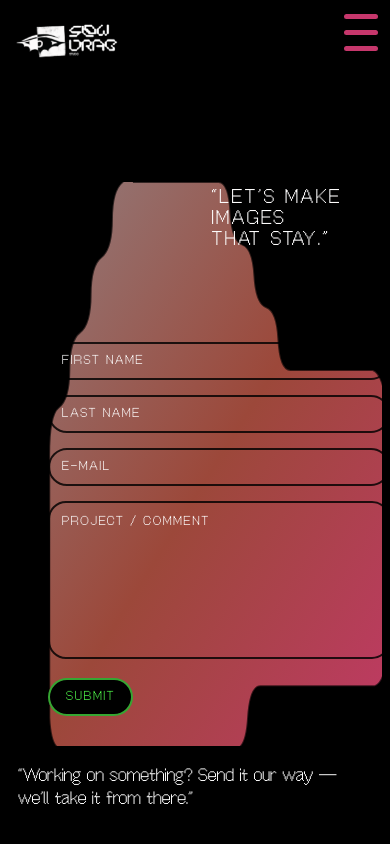
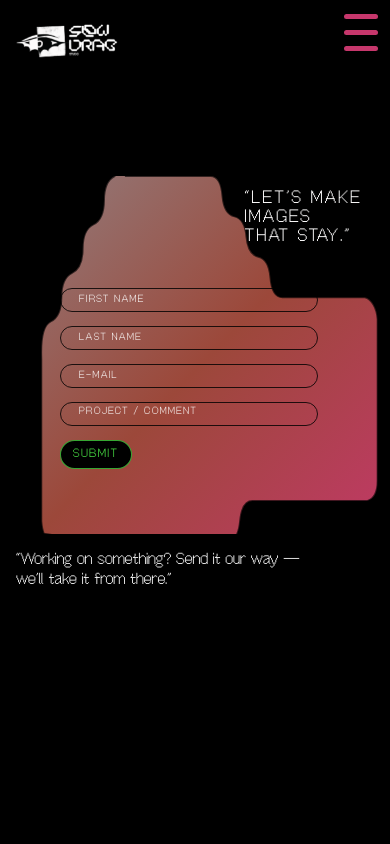
Before and after one commit to narasimhareddyputta94/slowdrag, a Next.js app: page /contact in a window 390 px wide. Shown: the top 844 px of the page. Built offline with nearby package versions, Linux system fonts and the light colour scheme.

Commit message:
implemented changes to contact us section

```diff
--- a/app/contact/contact.css
+++ b/app/contact/contact.css
@@ -8,75 +8,15 @@
   color: #fff;
 }
 
-/* ---------------- Contact page: mobile-only adjustments ---------------- */
-@media (max-width: 767.98px) {
-  /* Keep the same shape/design, but reduce overall card height */
-  .contact-card {
-    /* shorter than desktop clamp(520px, 62vh, 680px) */
-    min-height: clamp(440px, 62vh, 560px) !important;
-  }
-
-  /* Quote inside the card: keep it visible and proportional */
-  .contact-card-quote {
-    top: 24px !important;
-    right: 18px !important;
-    max-width: 240px !important;
-    font-size: clamp(18px, 5.2vw, 24px) !important;
-    line-height: 1.05 !important;
-  }
-
-  /* Form spacing: tighter on mobile */
-  .contact-form {
-    margin-top: clamp(150px, 20vh, 210px) !important;
-    gap: 14px !important;
-  }
-
-  /* Inputs: slightly smaller so everything fits nicely */
-  .contact-page .contact-field {
-    max-width: 100% !important;
-    padding: 10px 12px !important;
-    font-size: 13px !important;
-    border-width: 2px !important;
-  }
-
-  .contact-page textarea.contact-field {
-    height: 132px !important;
-    border-radius: 18px !important;
-    padding-top: 12px !important;
-  }
-
-  .contact-actions {
-    margin-top: 4px !important;
-  }
-
-  .contact-submit {
-    font-size: 13px !important;
-    padding: 10px 16px !important;
-  }
-
-  /* Keep the “outside quote” but make it flow under the card on mobile */
-  .contact-outside-quote {
-    position: static !important;
-    right: auto !important;
-    bottom: auto !important;
-    margin-top: 14px !important;
-    width: auto !important;
-    max-width: 100% !important;
-    white-space: pre-line !important;
-    font-size: 16px !important;
-    line-height: 1.25 !important;
-  }
-}
-
 /* --- Base Styles (No change to desktop) --- */
 .contact-card {
-  padding: 34px 34px 30px 120px; /* Default desktop padding */
+  padding: 2.125rem 2.125rem 1.875rem 9rem; /* Default desktop padding */
 }
 
 .contact-card-quote {
   position: absolute;
-  top: 80px;
-  right: 100px;
+  top: clamp(2.5rem, 7vh, 5rem);
+  right: clamp(1.125rem, 7vw, 6.25rem);
   z-index: 10;
   text-align: left;
   text-transform: uppercase;
@@ -84,33 +24,40 @@
   letter-spacing: 0.12em;
   line-height: 1.05;
   font-weight: 700;
-  font-size: clamp(22px, 2.8vw, 34px);
-  max-width: 320px;
+  font-size: clamp(1.375rem, 2.8vw, 2.125rem);
+  max-width: clamp(12.5rem, 34vw, 20rem);
   color: #fdfcfcff;
   pointer-events: none;
 }
 
 .contact-form {
   display: grid;
-  margin-top: clamp(240px, 26vh, 340px); /* Form starts low on desktop */
-  gap: 30px;
+  margin-top: clamp(10.625rem, 26vh, 21.25rem); /* Keep desktop feel, lift on small screens */
+  margin-left: 6.5rem;
+  gap: clamp(1.125rem, 3vw, 2.25rem);
+  justify-items: start;
   width: 100%;
+}
+
+.contact-actions {
+  justify-self: start;
 }
 
 .name-row {
   display: grid;
   grid-template-columns: 1fr 1fr;
-  gap: 20px;
+  gap: clamp(2.5rem, 4.5vw, 3.5rem);
   width: 100%;
-  max-width: 520px;
+  max-width: min(32.5rem, 100%);
 }
 
 .contact-field {
   width: 100%;
-  max-width: 520px;
-  border: 3px solid rgba(0, 0, 0, 0.82);
+  max-width: min(32.5rem, 100%);
+  border: 0.1875rem solid rgba(0, 0, 0, 0.82);
   border-radius: 999px;
-  padding: 12px 16px;
+  padding: 0.75rem 1rem;
+  padding-left: 1.75rem;
   background: transparent;
   outline: none;
   color: #fff;
@@ -118,82 +65,168 @@
   font-weight: 700;
   text-transform: uppercase;
   letter-spacing: 0.14em;
-  font-size: 14px;
+  font-size: 0.875rem;
 }
 
 .message-field {
-  border-radius: 22px !important;
-  max-width: min(740px, 100%);
+  border-radius: 1.375rem !important;
+  max-width: min(46.25rem, 100%);
   resize: none;
 }
 
 .contact-submit {
-  border: 2px solid rgba(83, 255, 77, 0.65);
+  border: 0.125rem solid rgba(83, 255, 77, 0.65);
   border-radius: 999px;
-  padding: 10px 18px;
+  padding: 0.625rem 1.125rem;
   background: #000000;
   color: #53ff4d;
   font-family: var(--font-offbit);
   text-transform: uppercase;
   letter-spacing: 0.14em;
-  font-size: 14px;
+  font-size: 0.875rem;
   cursor: pointer;
 }
 
 .contact-outside-quote {
   position: absolute;
-  right: -70px;
-  bottom: -10px;
+  right: -4.375rem;
+  bottom: -0.625rem;
   z-index: 20;
   font-family: var(--font-offbit);
   white-space: pre;
   color: #fff;
   font-weight: 900;
-  font-size: clamp(20px, 1.8vw, 24px);
+  font-size: clamp(1.25rem, 1.8vw, 1.5rem);
 }
 
-/* --- Mobile-Only Adjustments (Shrinking for Mobile) --- */
-@media (max-width: 767.98px) {
+/* Laptop-only adjustment: nudge form down (avoid wide monitors) */
+@media (min-width: 64rem) and (max-width: 100rem) {
+  .contact-form {
+    margin-top: calc(clamp(10.625rem, 26vh, 21.25rem) + 3rem);
+  }
+}
+
+/* Tablet + mobile: keep same composition, scaled down */
+@media (max-width: 64rem) {
   .contact-card {
-    min-height: 520px !important; /* Shorter box */
-    padding-left: 40px !important; /* Scaled down from 120px */
-    padding-right: 20px !important;
+    padding: 2rem 1.75rem 1.75rem clamp(2.25rem, 7vw, 5rem);
+    min-height: clamp(20rem, 44vh, 26rem) !important;
   }
 
   .contact-card-quote {
-    top: 40px !important; /* Moved up to fit */
-    right: 40px !important;
-    font-size: 20px !important;
-    max-width: 200px !important;
+    top: clamp(2rem, 5vh, 3.25rem);
+    right: clamp(1.25rem, 5vw, 3rem);
+    font-size: clamp(1.125rem, 2.6vw, 1.5rem);
+    max-width: clamp(11rem, 40vw, 16rem);
+  }
+
+  /* Reset the big desktop offset; keep a smaller, proportional inset */
+  .contact-form {
+    margin-left: 0;
+    margin-top: clamp(8.75rem, 18vh, 12.75rem);
+    padding-left: clamp(0.875rem, 4vw, 1.5rem);
+    padding-right: clamp(0.875rem, 4vw, 1.5rem);
+    justify-items: start;
+    --field-width: 80%;
+  }
+
+  .name-row {
+    width: var(--field-width);
+    grid-template-columns: 1fr;
+    gap: 0.875rem;
+  }
+
+  .name-row .contact-field {
+    width: 100%;
+  }
+
+  .contact-field {
+    width: var(--field-width);
+    box-sizing: border-box;
+    border-width: 0.15625rem;
+    height: 1.875rem;
+    padding: 0.375rem 0.75rem;
+    padding-left: 1.25rem;
+    font-size: 0.75rem;
+    line-height: 1;
+  }
+
+  .message-field {
+    width: var(--field-width);
+    max-width: 100%;
+    box-sizing: border-box;
+    height: 1.875rem;
+    min-height: 1.875rem;
+    border-radius: 999px !important;
+  }
+
+  .contact-submit {
+    padding: 0.5rem 0.875rem;
+    font-size: 0.8125rem;
+    border-width: 0.1125rem;
+  }
+
+  /* Keep quote readable; avoid floating off-screen */
+  .contact-outside-quote {
+    position: static;
+    right: auto;
+    bottom: auto;
+    margin-top: 1rem;
+    white-space: pre-line;
+    padding: 0 0.5rem;
+    font-size: clamp(1rem, 2vw, 1.25rem);
+    line-height: 1.25;
+  }
+}
+
+/* Small mobile: shrink card height and stack names if needed */
+@media (max-width: 30rem) {
+  .contact-card {
+    padding: 1.75rem 1.25rem 1.25rem 2rem;
+    min-height: clamp(18rem, 40vh, 23rem) !important;
   }
 
   .contact-form {
-    margin-top: 160px !important; /* Form moves up to stay inside SVG */
-    gap: 15px !important; /* Tighter spacing */
+    margin-left: 0;
+    margin-top: 7rem;
+    gap: 0.875rem;
+    padding-left: 1.25rem;
+    padding-right: 1.25rem;
+    justify-items: start;
+    --field-width: 80%;
   }
 
   .name-row {
-    grid-template-columns: 1fr !important; /* Stack names if too narrow */
-    gap: 15px !important;
+    grid-template-columns: 1fr;
+    gap: 0.875rem;
   }
 
   .contact-field {
-    padding: 10px 14px !important;
-    font-size: 12px !important;
-    border-width: 2px !important;
+    width: var(--field-width);
+    max-width: none;
+    padding-left: 1.125rem;
+    font-size: 0.65rem;
+    box-sizing: border-box;
+    height: 1.5rem;
+    padding-top: 0.25rem;
+    padding-bottom: 0.25rem;
+    border-width: 0.1125rem;
+    line-height: 1;
   }
 
   .message-field {
-    height: 120px !important;
+    width: var(--field-width);
+    box-sizing: border-box;
+    height: 1.5rem;
+    min-height: 1.5rem;
+    border-radius: 999px !important;
   }
 
-  .contact-outside-quote {
-    position: relative !important; /* Don't float outside on mobile */
-    right: 0 !important;
-    bottom: 0 !important;
-    margin-top: 20px !important;
-    white-space: normal !important;
-    font-size: 18px !important;
-    padding: 0 10px;
+  .contact-submit {
+    padding: 0.4375rem 0.75rem;
+    font-size: 0.75rem;
+    border-width: 0.1rem;
   }
+
+  /* Outside quote handled in the 64rem rule */
 }
--- a/app/contact/page.tsx
+++ b/app/contact/page.tsx
@@ -65,11 +65,11 @@ export default function ContactPage() {
       <section
         style={{
           minHeight: "100vh",
-          paddingTop: 140,
-          paddingBottom: 60,
+          paddingTop: "8.75rem",
+          paddingBottom: "3.75rem",
         }}
       >
-        <div className="mx-auto max-w-[1400px] px-6 md:px-16">
+        <div className="mx-auto max-w-[87.5rem] px-6 md:px-16">
           <div className="grid gap-10 lg:gap-16 lg:grid-cols-[1.35fr_0.65fr]">
 
             {/* Left: form card */}
@@ -78,8 +78,8 @@ export default function ContactPage() {
                 className="contact-card"
                 style={{
                   position: "relative",
-                  minHeight: "680px", // Base height
-                  borderRadius: 44,
+                  minHeight: "42.5rem", // Base height
+                  borderRadius: "2.75rem",
                   display: "flex",
                   flexDirection: "column",
                   color: "#0b0b0b",
```
Also changed, not shown: 1 other file (tests, documents, lock files or other folders).
